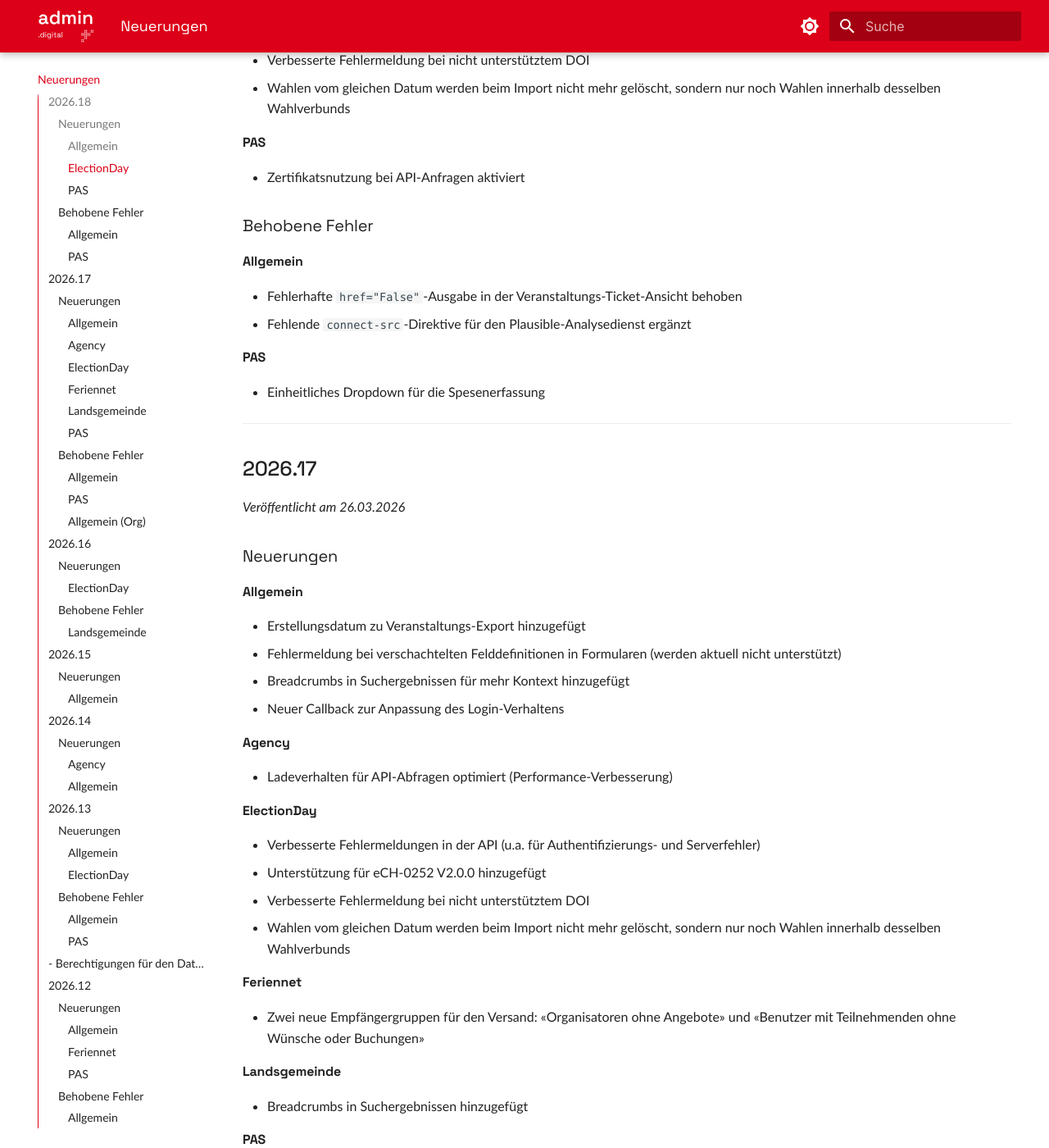
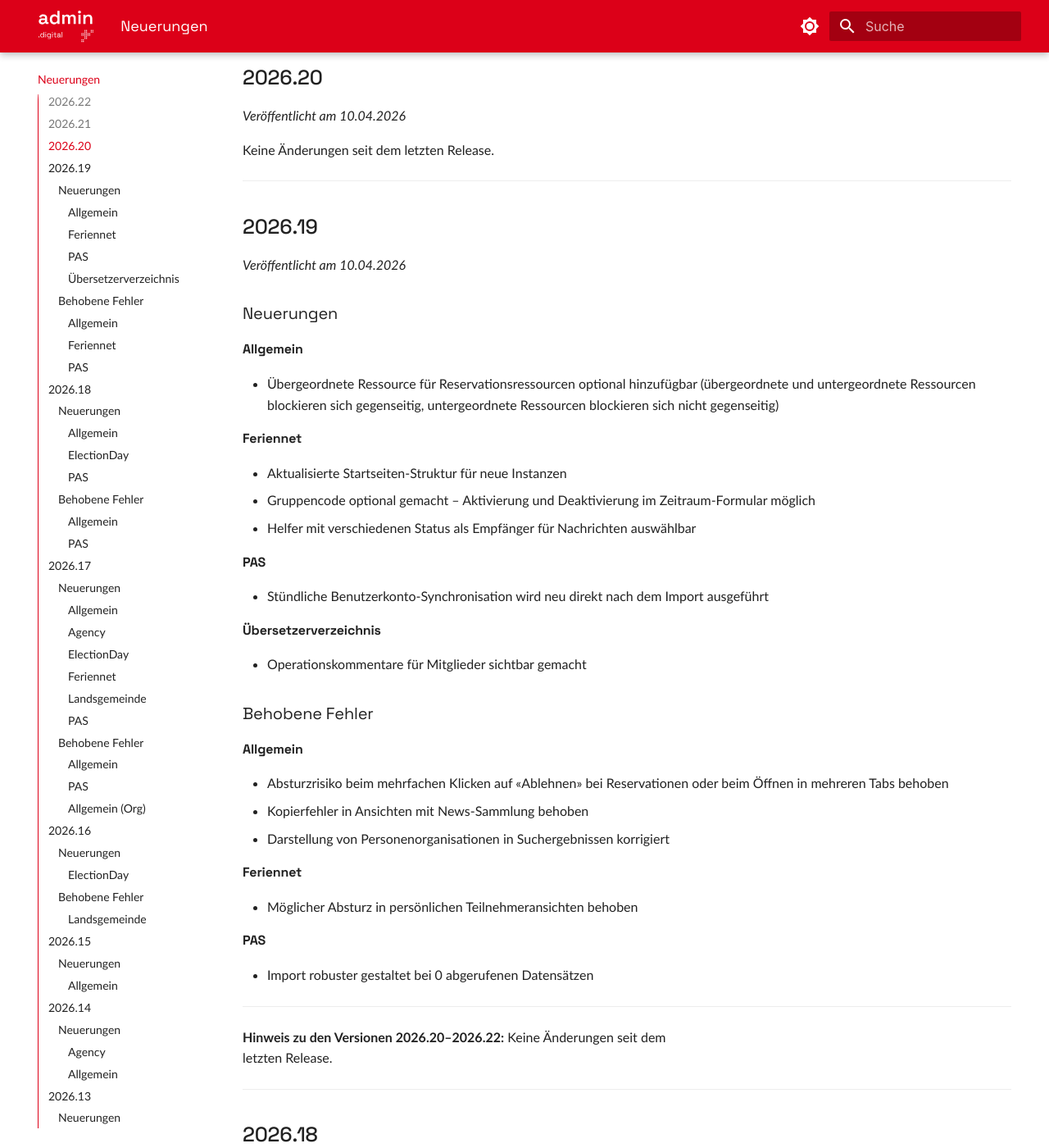
Before and after one commit to seantis/docs-admin-digital, an MkDocs documentation site: the page built from content/neuerungen/index.md, in a window 1280 px wide and 1400 px high, scrolled down 714 px. Shown: the whole window at 82% size. Built offline with MkDocs 1.6.1 and Material for MkDocs 9.7.7, drawn with Linux system fonts in a browser that asks for light colours; some of the changed text lies outside the part shown.

Commit message:
Add release notes

```diff
--- a/content/neuerungen/index.md
+++ b/content/neuerungen/index.md
@@ -7,6 +7,63 @@ description: Aktuelle Änderungen und neue Funktionen von admin.digital
 
 !!! tip "Komplettes Changelog"
     Entwickler:innen können hier das komplette technische Changelog nachlesen: [CHANGES.md auf GitHub](https://github.com/OneGov/onegov-cloud/blob/master/CHANGES.md)
+
+---
+## 2026.22
+*Veröffentlicht am 10.04.2026*
+
+Keine Änderungen seit dem letzten Release.
+
+---
+## 2026.21
+*Veröffentlicht am 10.04.2026*
+
+Keine Änderungen seit dem letzten Release.
+
+
+---
+## 2026.20
+*Veröffentlicht am 10.04.2026*
+
+Keine Änderungen seit dem letzten Release.
+
+---
+## 2026.19
+*Veröffentlicht am 10.04.2026*
+
+### Neuerungen
+
+#### Allgemein
+- Übergeordnete Ressource für Reservationsressourcen optional hinzufügbar (übergeordnete und untergeordnete Ressourcen blockieren sich gegenseitig, untergeordnete Ressourcen blockieren sich nicht gegenseitig)
+
+#### Feriennet
+- Aktualisierte Startseiten-Struktur für neue Instanzen
+- Gruppencode optional gemacht – Aktivierung und Deaktivierung im Zeitraum-Formular möglich
+- Helfer mit verschiedenen Status als Empfänger für Nachrichten auswählbar
+
+#### PAS
+- Stündliche Benutzerkonto-Synchronisation wird neu direkt nach dem Import ausgeführt
+
+#### Übersetzerverzeichnis
+- Operationskommentare für Mitglieder sichtbar gemacht
+
+### Behobene Fehler
+
+#### Allgemein
+- Absturzrisiko beim mehrfachen Klicken auf «Ablehnen» bei Reservationen oder beim Öffnen in mehreren Tabs behoben
+- Kopierfehler in Ansichten mit News-Sammlung behoben
+- Darstellung von Personenorganisationen in Suchergebnissen korrigiert
+
+#### Feriennet
+- Möglicher Absturz in persönlichen Teilnehmeransichten behoben
+
+#### PAS
+- Import robuster gestaltet bei 0 abgerufenen Datensätzen
+
+---
+
+**Hinweis zu den Versionen 2026.20–2026.22:** Keine Änderungen seit dem letzten Release.
+
 ---
 ## 2026.18
 *Veröffentlicht am 27.03.2026*
```
